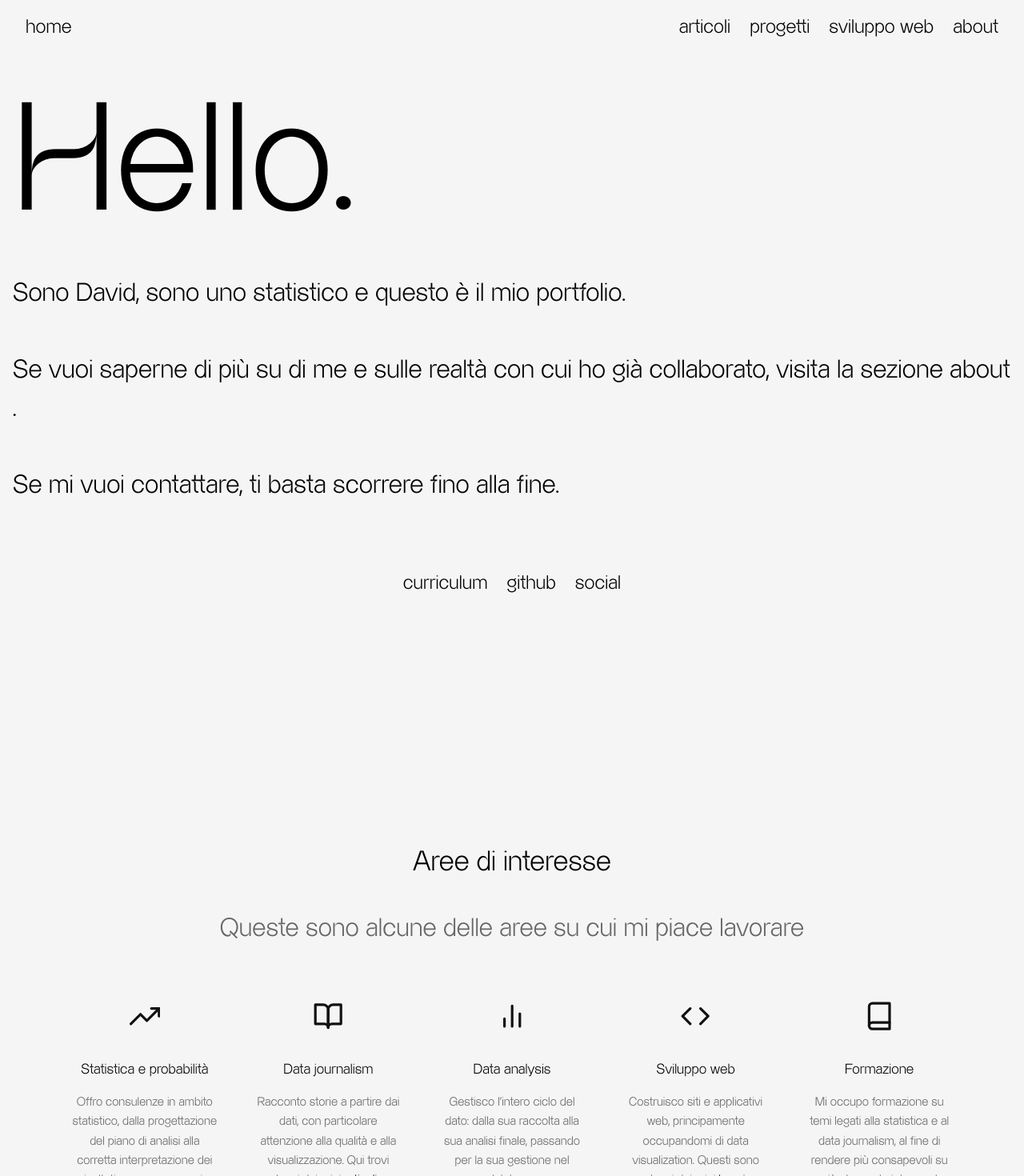
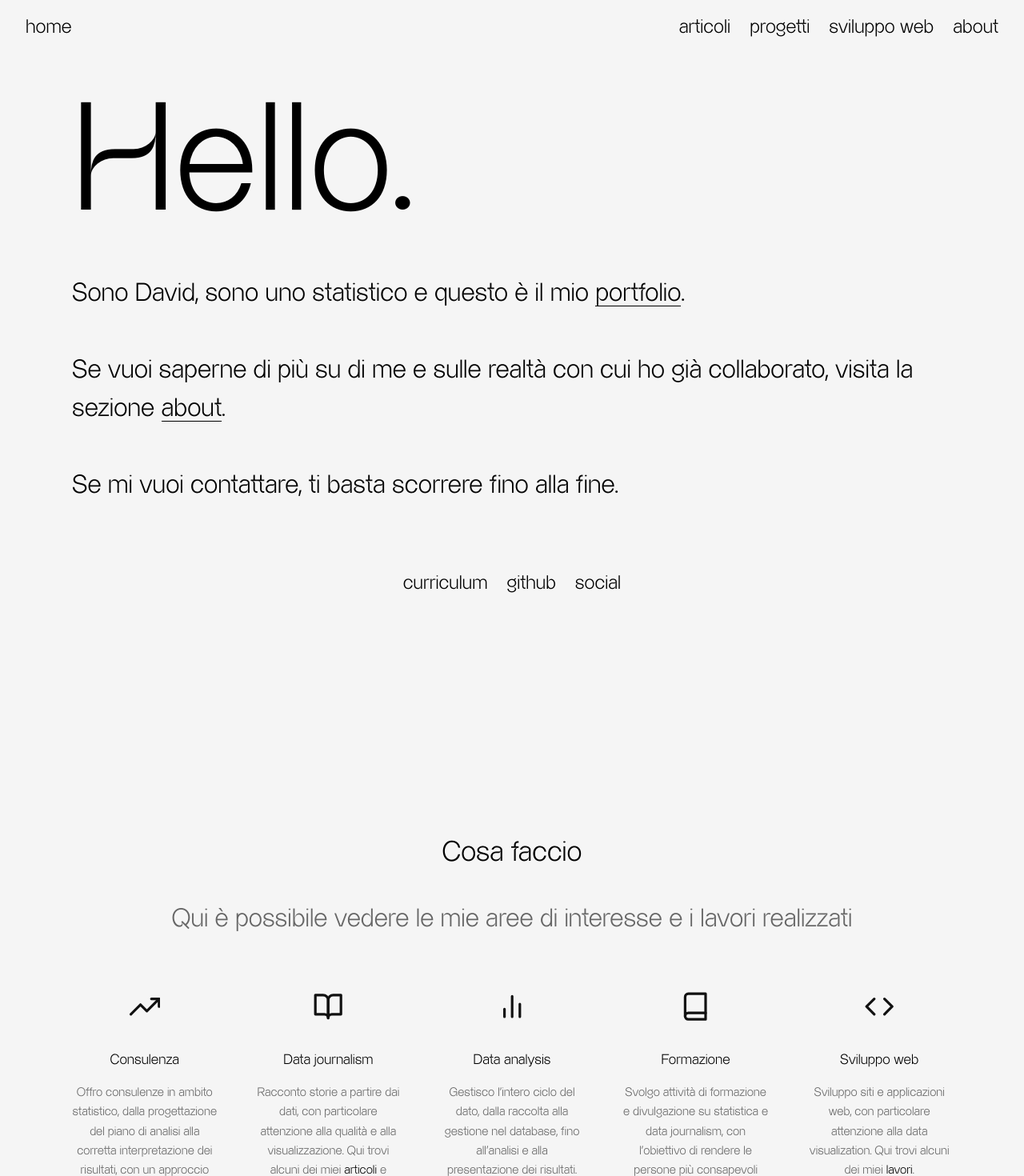
Before and after one commit to davidoffdado/personal-website, a React (Vite) app: page /#/ in a window 1280 px wide. Shown: the top 1470 px of the page at 80% size. Built offline with nearby package versions, Linux system fonts and the light colour scheme.

Commit message:
aggiunta modifiche finali

```diff
--- a/src/components/ContactSection.jsx
+++ b/src/components/ContactSection.jsx
@@ -3,7 +3,7 @@ import "../styles/ContactSection.css";
 function ContactSection() {
   return (
     <section id="contact" className="section contact">
-      <div className="contact-content">
+      <div className="contact-content container">
         {/* Colonna sinistra */}
         <div className="contact-left">
           <h2 className="heading-mono">
--- a/src/components/InterestsSection.jsx
+++ b/src/components/InterestsSection.jsx
@@ -16,7 +16,7 @@ function InterestsSection() {
   const interests = [
     {
       icon: <FiTrendingUp />,
-      title: "Statistica e probabilità",
+      title: "Consulenza",
       description:
       (
         <>
@@ -49,21 +49,8 @@ Offro consulenze in ambito statistico, dalla progettazione del piano di analisi
       description:
          (
         <>
-          Gestisco l'intero ciclo del dato: dalla sua raccolta alla sua analisi finale, passando per la sua gestione nel database.
-        </>
-      )
-    },
-
-    {
-      icon: <FiCode />,
-      title: "Sviluppo web",
-      description:
-        (
-        <>
-          Costruisco siti e applicativi web, principamente occupandomi di data visualization. Questi sono alcuni dei miei <Link to="/web-dev-projects" className="interest-link">
-            lavori
-          </Link>.
-        </>
+Gestisco l’intero ciclo del dato, dalla raccolta alla gestione nel database, fino all’analisi e alla presentazione dei risultati.
+ </>
       )
     },
         {
@@ -72,18 +59,32 @@ Offro consulenze in ambito statistico, dalla progettazione del piano di analisi
       description:
               (
         <>
-          Mi occupo formazione su temi legati alla statistica e al data journalism, al fine di rendere più consapevoli su ciò che ruota intorno al mondo dei dati.
+Svolgo attività di formazione e divulgazione su statistica e data journalism, con l’obiettivo di rendere le persone più consapevoli nell’uso e nell’interpretazione dei dati.        </>
+      )
+    },
+    {
+      icon: <FiCode />,
+      title: "Sviluppo web",
+      description:
+        (
+        <>
+          Sviluppo siti e applicazioni web, con particolare attenzione alla data visualization.
+Qui trovi alcuni dei miei{" "}
+<Link to="/web-dev-projects" className="interest-link">
+  lavori
+</Link>.
+
         </>
       )
     }
   ];
 
   return (
-    <section className="interests-section">
+    <section id="interests" className="interests-section">
       <div className="interests-container">
-        <h2 className="interests-title">Aree di interesse</h2>
+        <h2 className="interests-title">Cosa faccio</h2>
         <p className="interests-subtitle">
-          Queste sono alcune delle aree su cui mi piace lavorare
+          Qui è possibile vedere le mie aree di interesse e i lavori realizzati
         </p>
 
         <div className="interests-grid">
--- a/src/components/MainContent.jsx
+++ b/src/components/MainContent.jsx
@@ -18,7 +18,7 @@ function MainContent() {
       <section
         id="home"
       >
-        <div className="hero-inner">
+        <div className="hero-inner container">
           <h1 className="hero-name">
             Hello.
           </h1>
@@ -26,7 +26,18 @@ function MainContent() {
 
 
           <p className="">
-            Sono David, sono uno statistico e questo è il mio portfolio.<br/><br/>
+            Sono David, sono uno statistico e questo è il mio <a
+  href="#interests"
+  className="btn-link"
+  onClick={(e) => {
+    e.preventDefault();
+    document
+      .getElementById("interests")
+      ?.scrollIntoView({ behavior: "smooth" });
+  }}
+>
+  portfolio
+</a>. <br/><br/>
 
             Se vuoi saperne di più su di me e sulle realtà con cui ho già collaborato, visita la sezione <Link
               to="/about"
@@ -34,7 +45,7 @@ function MainContent() {
               className="btn-link"
             >
               about
-            </Link>. <br/><br/>
+            </Link>.<br/><br/>
             Se mi vuoi contattare, ti basta scorrere fino alla fine. <br/><br/>
 
           </p>
--- a/src/styles/global.css
+++ b/src/styles/global.css
@@ -177,6 +177,7 @@ section a:hover::after {
   width: 100%;
   margin: 0 auto;
   position: relative;
+
 }
 
 .hero-name,
@@ -544,7 +545,11 @@ a:hover {
   }
 }
 
-
+.container {
+  max-width: 1100px;
+  margin: 0 auto;
+  width: 100%;
+}
 
 /* =========================================
    SCROLL-LINKED ANIMAZIONE su h2 e p
```
